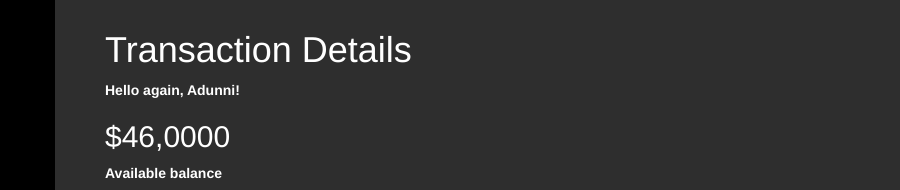
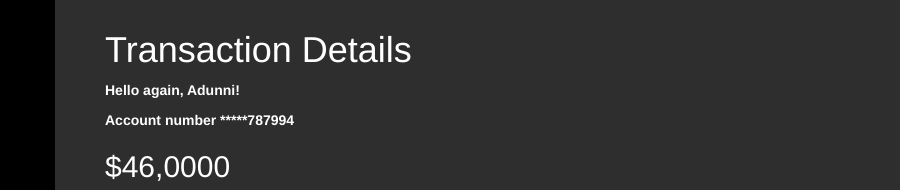
Before and after one commit to Bukkiedevs/Transaction-landing-page, a plain HTML site: page index.html in a window 1280 px wide. Shown: the part 90-280 px from the top of the page, 0-900 px from the left. Drawn offline with nearby package versions, Linux system fonts and the light colour scheme.

Commit message:
Add another paragraph element

```diff
--- a/index.html
+++ b/index.html
@@ -19,7 +19,9 @@
         <div class="col-md-6">
           <h1>Transaction Details</h1>
           <p>Hello again, Adunni!</p>
+          <p>Account number *****787994</p>
           <h2>$46,0000</h2>
+
           <p>Available balance</p>
         </div>
         <div class="col-md-6">
@@ -42,6 +44,7 @@
             src="https://images.unsplash.com/photo-1507003211169-0a1dd7228f2d?ixlib=rb-4.0.3&ixid=MnwxMjA3fDB8MHxwaG90by1wYWdlfHx8fGVufDB8fHx8&auto=format&fit=crop&w=387&q=80"
           />
         </div>
+
         <div class="col-md-6">
           <button>New transfer</button>
         </div>
```
